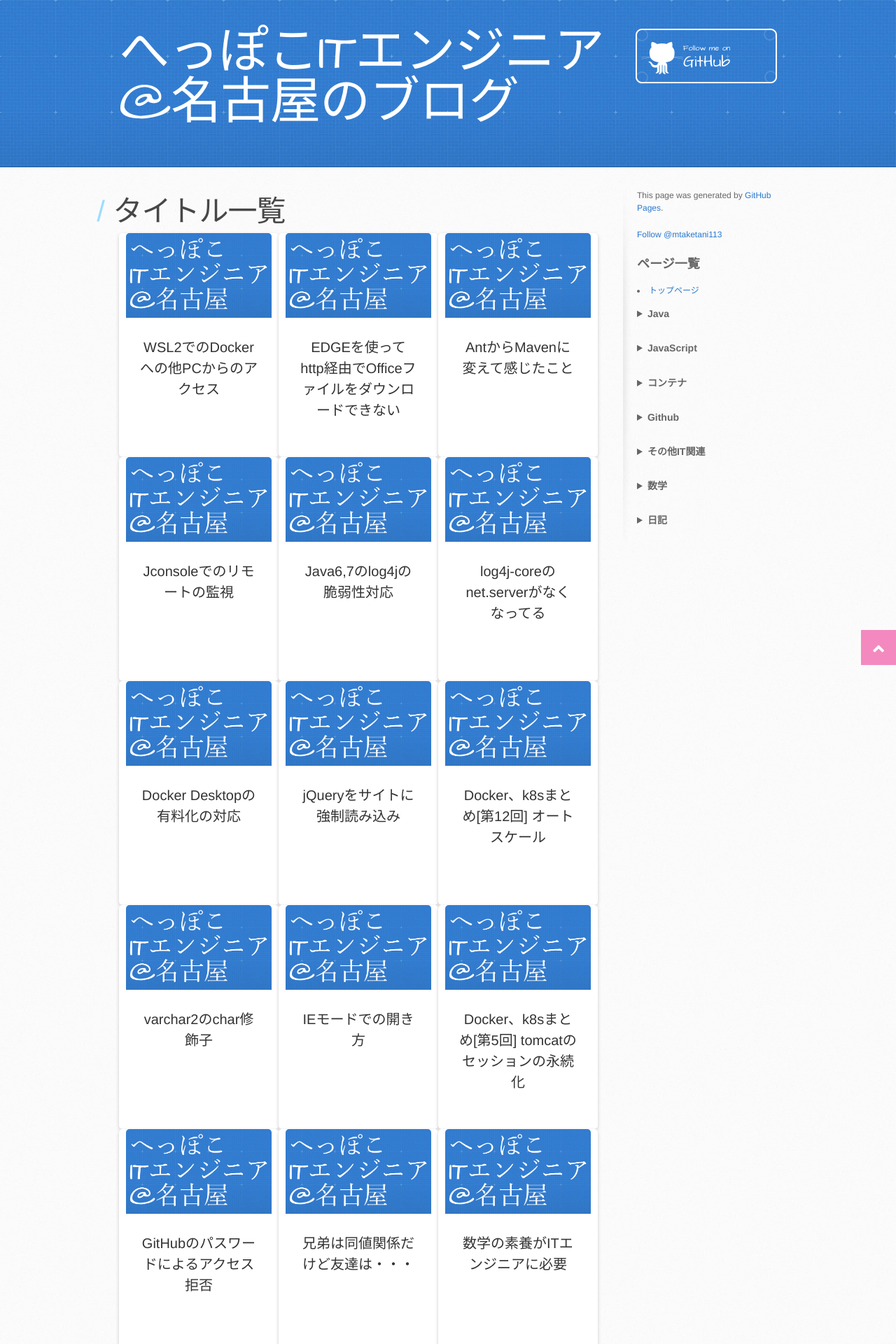
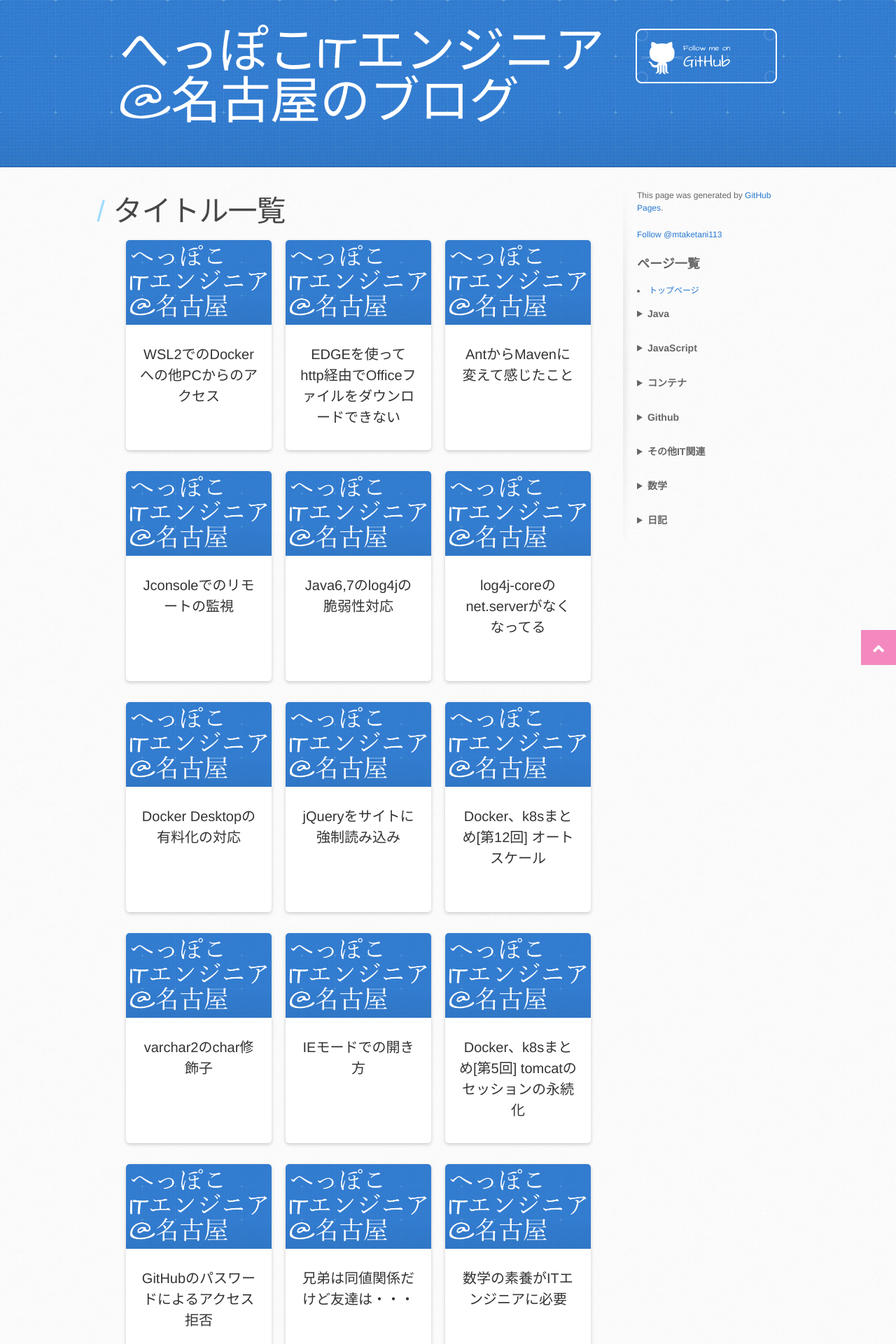
Before and after one commit to mtaketani113/mtaketani113.github.io, a Jekyll site: the page built from titles.md, in a window 1280 px wide. Shown: the top 1920 px of the page at 70% size. Built offline with Jekyll 4.4.1, drawn with Linux system fonts in a browser that asks for light colours; nearby versions of some CDN libraries; comment, search, counter and statistics services are not loaded; the repository's description, which GitHub fills in, is left out.

Commit message:
表示を修正

```diff
--- a/assets/css/card.css
+++ b/assets/css/card.css
@@ -1,5 +1,5 @@
 .card {
-    padding: 0 10px 20px 10px;
+    margin: 10px 10px 20px 10px;
     width: calc(((100% - 30px - 30px) / 3) - 1px - 1px);
     float: left;
     background: #fff;
```
